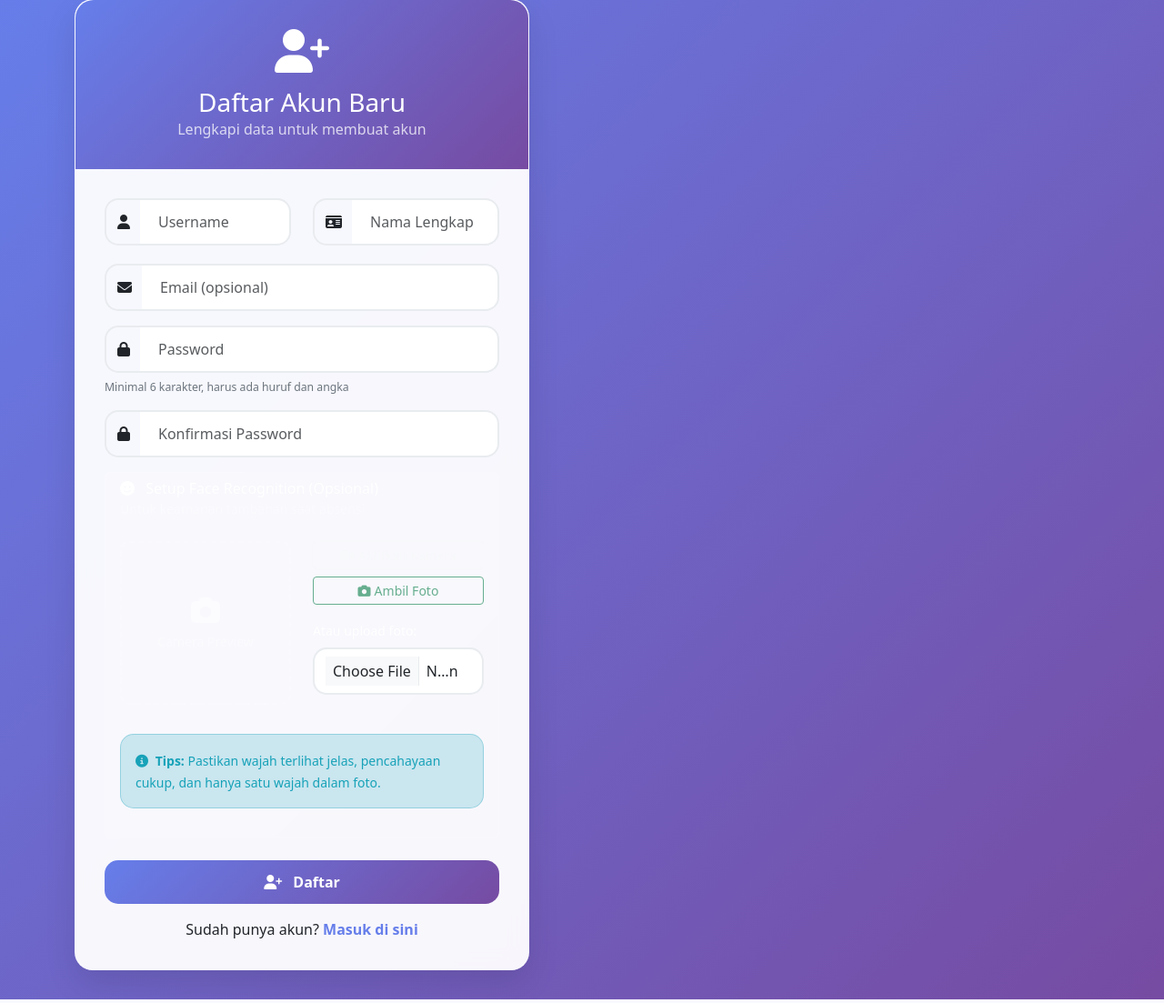
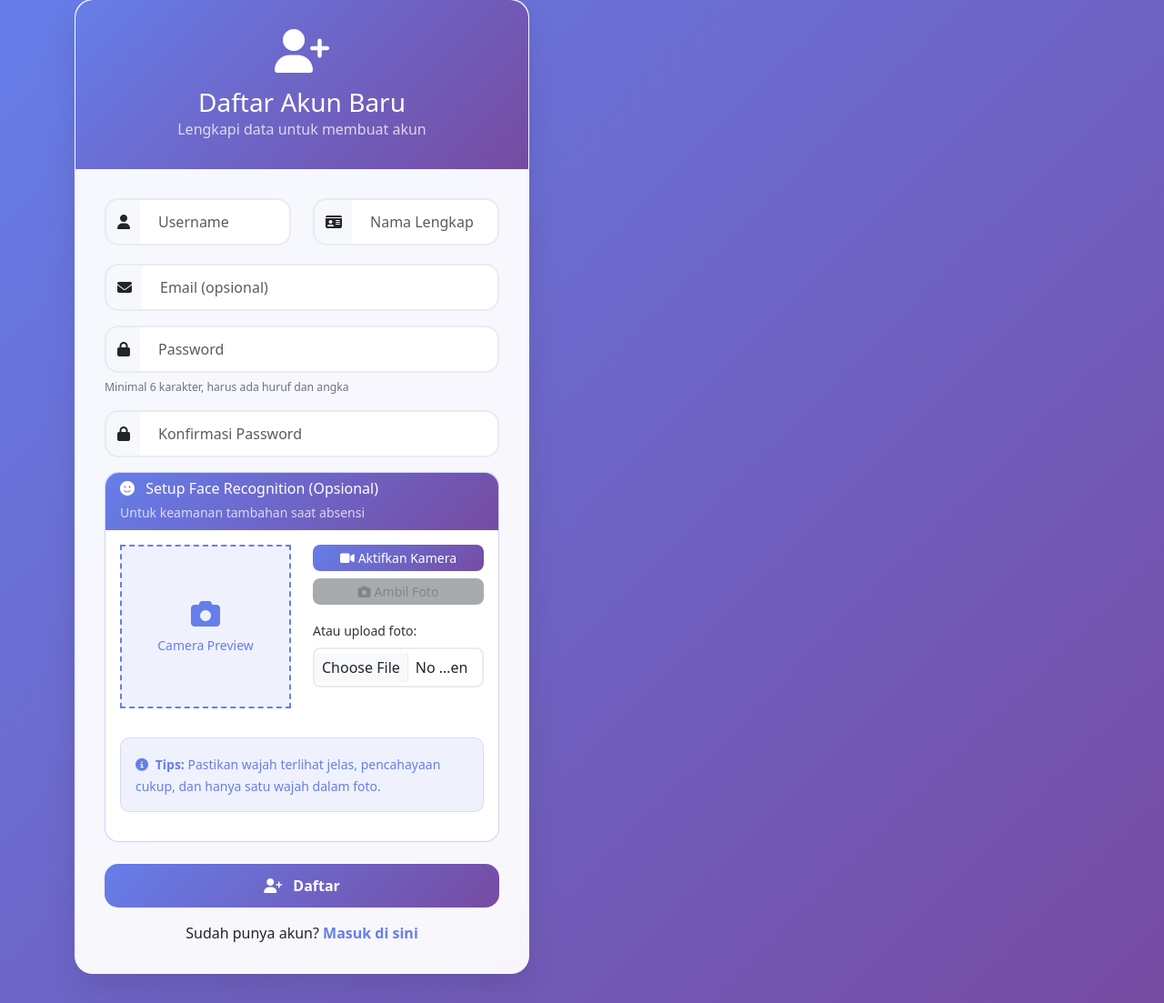
Before and after one commit to elluthfiikhsn/absency, a Flask app: page /register in a window 1280 px wide. Shown: the part 33-1136 px from the top of the page at 91% size. Run offline with Flask 3, Linux system fonts and the light colour scheme; some libraries are stand-ins or nearby versions.

Commit message:
register.html

```diff
--- a/templates/register.html
+++ b/templates/register.html
@@ -103,6 +103,83 @@
         .username-feedback {
             font-size: 0.875rem;
             margin-top: 0.25rem;
+
+        }
+
+        /* Face Recognition Card - Fix color conflicts */
+        .face-recognition-card {
+            background: rgba(102, 126, 234, 0.1) !important;
+            border: 1px solid rgba(102, 126, 234, 0.2) !important;
+            border-radius: 15px;
+        }
+
+        .face-recognition-card .card-header {
+            background: linear-gradient(135deg, #667eea 0%, #764ba2 100%) !important;
+            border: none !important;
+            border-radius: 15px 15px 0 0 !important;
+            color: white !important;
+        }
+
+        .face-recognition-card .card-body {
+            background: white !important;
+            color: #333 !important;
+            border-radius: 0 0 15px 15px;
+        }
+
+        /* Camera preview styling */
+        .camera-preview {
+            border: 3px solid #667eea;
+            border-radius: 10px;
+            box-shadow: 0 4px 15px rgba(102, 126, 234, 0.2);
+        }
+
+        #camera-placeholder {
+            background: rgba(102, 126, 234, 0.1) !important;
+            border: 2px dashed #667eea !important;
+            color: #667eea !important;
+        }
+
+        /* Button styling fixes */
+        .btn-camera {
+            background: linear-gradient(135deg, #667eea 0%, #764ba2 100%);
+            border: none;
+            color: white;
+            border-radius: 8px;
+            transition: all 0.3s ease;
+        }
+
+        .btn-camera:hover {
+            transform: translateY(-1px);
+            box-shadow: 0 4px 15px rgba(102, 126, 234, 0.3);
+            color: white;
+        }
+
+        .btn-camera:disabled {
+            background: #6c757d;
+            opacity: 0.6;
+            transform: none;
+            box-shadow: none;
+        }
+
+        /* Info alert styling */
+        .face-info-alert {
+            background: rgba(102, 126, 234, 0.1) !important;
+            border: 1px solid rgba(102, 126, 234, 0.2) !important;
+            color: #667eea !important;
+            border-radius: 10px;
+        }
+
+        /* File input styling */
+        .face-file-input {
+            border: 2px solid #e9ecef;
+            border-radius: 8px;
+            padding: 8px;
+            background: white;
+        }
+
+        .face-file-input:focus {
+            border-color: #667eea;
+            box-shadow: 0 0 0 0.2rem rgba(102, 126, 234, 0.25);
         }
     </style>
 </head>
@@ -193,43 +270,43 @@
                             </div>
                             <!-- Face Recognition Setup (Optional) -->
                             <div class="mb-4">
-                                <div class="card"
-                                    style="background: rgba(255,255,255,0.1); border: 1px solid rgba(255,255,255,0.2);">
-                                    <div class="card-header bg-transparent border-0">
-                                        <h6 class="mb-0 text-white">
+                                <div class="card face-recognition-card">
+                                    <div class="card-header">
+                                        <h6 class="mb-1">
                                             <i class="fas fa-face-smile me-2"></i>
                                             Setup Face Recognition (Opsional)
                                         </h6>
-                                        <small class="text-white-50">Untuk keamanan tambahan saat absensi</small>
+                                        <small class="opacity-75">Untuk keamanan tambahan saat absensi</small>
                                     </div>
                                     <div class="card-body">
                                         <div class="row">
-                                            <div class="col-md-6">
-                                                <div class="text-center mb-3">
+                                            <div class="col-md-6 mb-3">
+                                                <div class="text-center">
                                                     <video id="camera" class="camera-preview" autoplay muted
-                                                        style="display: none; width: 100%; max-width: 250px; height: 180px; border-radius: 10px;"></video>
+                                                        style="display: none; width: 100%; max-width: 250px; height: 180px;"></video>
                                                     <canvas id="canvas" style="display: none;"></canvas>
                                                     <div id="camera-placeholder"
-                                                        style="width: 100%; max-width: 250px; height: 180px; background: rgba(255,255,255,0.1); border: 2px dashed rgba(255,255,255,0.3); border-radius: 10px; display: flex; align-items: center; justify-content: center; flex-direction: column;">
-                                                        <i class="fas fa-camera fa-2x text-white-50 mb-2"></i>
-                                                        <div class="text-white-50 small">Camera Preview</div>
+                                                        style="width: 100%; max-width: 250px; height: 180px; display: flex; align-items: center; justify-content: center; flex-direction: column; margin: 0 auto;">
+                                                        <i class="fas fa-camera fa-2x mb-2"></i>
+                                                        <div class="small">Camera Preview</div>
                                                     </div>
                                                 </div>
                                             </div>
                                             <div class="col-md-6">
                                                 <div class="d-grid gap-2">
-                                                    <button type="button" class="btn btn-outline-light btn-sm"
+                                                    <button type="button" class="btn btn-camera btn-sm"
                                                         onclick="startCamera()">
                                                         <i class="fas fa-video me-1"></i>Aktifkan Kamera
                                                     </button>
-                                                    <button type="button" class="btn btn-outline-success btn-sm"
+                                                    <button type="button" class="btn btn-camera btn-sm"
                                                         onclick="capturePhoto()" id="captureBtn" disabled>
                                                         <i class="fas fa-camera me-1"></i>Ambil Foto
                                                     </button>
                                                     <div class="mt-2">
-                                                        <label for="face_image" class="form-label small text-white">Atau
-                                                            upload foto:</label>
-                                                        <input type="file" class="form-control form-control-sm"
+                                                        <label for="face_image" class="form-label small">Atau upload
+                                                            foto:</label>
+                                                        <input type="file"
+                                                            class="form-control form-control-sm face-file-input"
                                                             id="face_image" name="face_image" accept="image/*">
                                                     </div>
                                                 </div>
@@ -237,8 +314,7 @@
                                         </div>
 
                                         <div class="mt-3">
-                                            <div class="alert alert-info"
-                                                style="background: rgba(23,162,184,0.2); border: 1px solid rgba(23,162,184,0.3); color: #17a2b8;">
+                                            <div class="alert face-info-alert">
                                                 <small>
                                                     <i class="fas fa-info-circle me-1"></i>
                                                     <strong>Tips:</strong> Pastikan wajah terlihat jelas, pencahayaan
```
